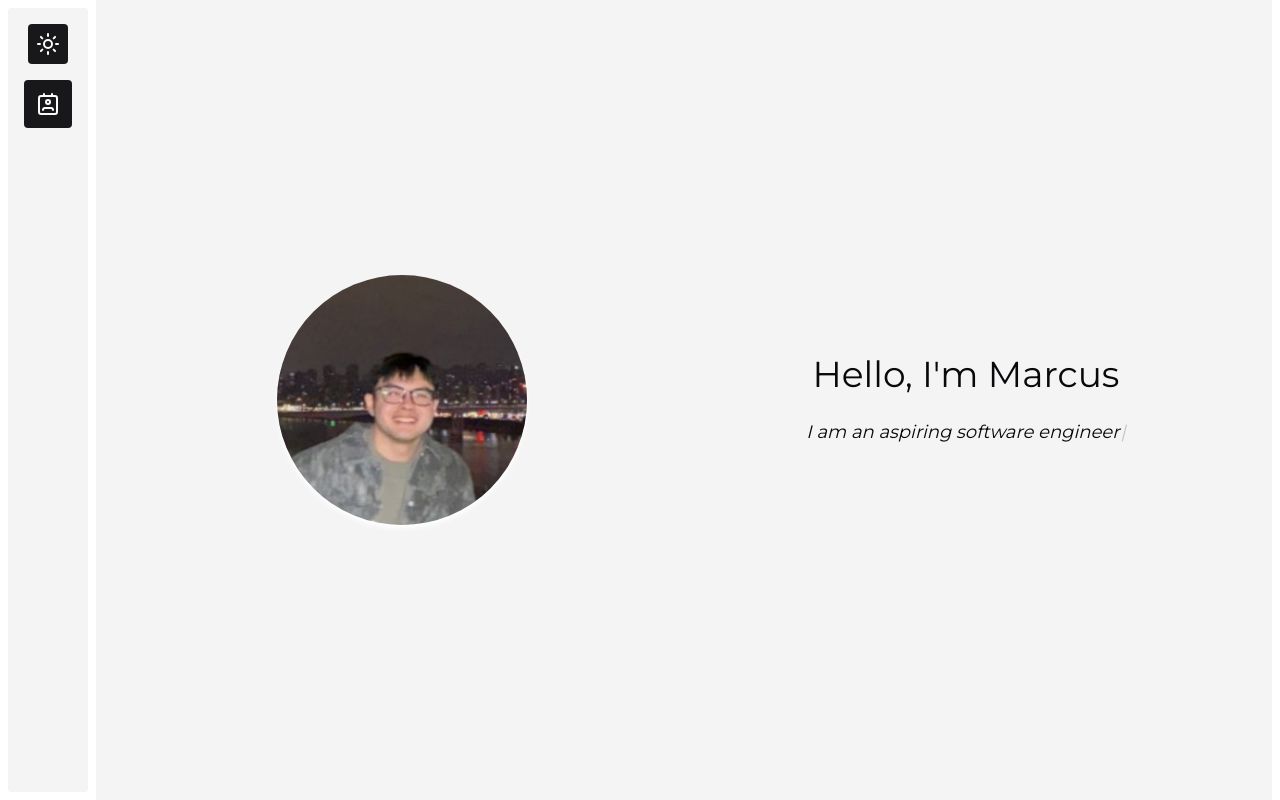
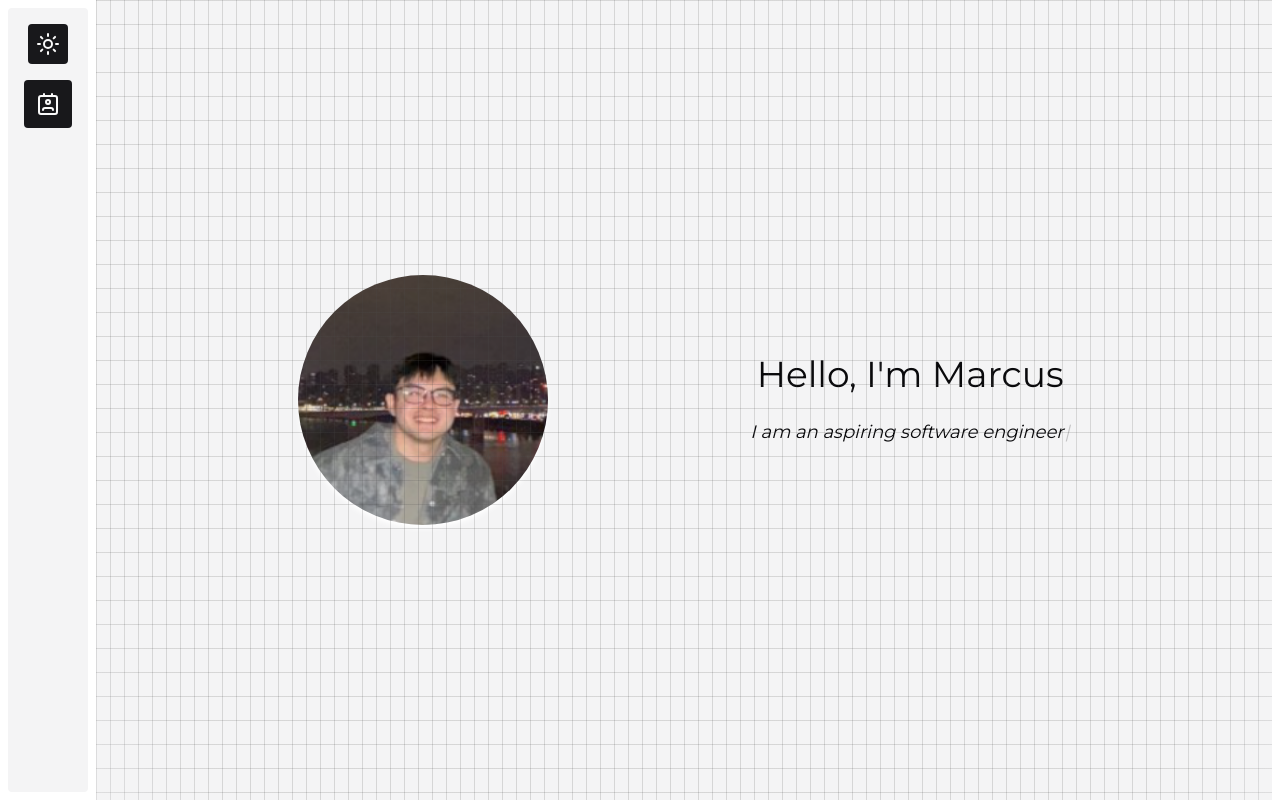
Before and after one commit to marcusyks/marcusyks.github.io, a Next.js app: page / in a window 1280 px wide. Shown: the part 8-808 px from the top of the page. Built offline with nearby package versions, Linux system fonts and the light colour scheme.

Commit message:
edited background

```diff
--- a/src/app/globals.css
+++ b/src/app/globals.css
@@ -73,6 +73,9 @@
     }
   }
 
+  .bg-design{
+    @apply absolute bottom-0 left-0 right-0 top-0 bg-[linear-gradient(to_right,#4f4f4f2e_1px,transparent_1px),linear-gradient(to_bottom,#4f4f4f2e_1px,transparent_1px)] bg-[size:14px_24px] [mask-image:radial-gradient(ellipse_80%_50%_at_50%_0%,#000_70%,transparent_110%)]
+  }
   .btn-animation{
     @apply transition ease-in delay-100 hover:scale-105 cursor-pointer
   }
--- a/src/app/structure/introduction.tsx
+++ b/src/app/structure/introduction.tsx
@@ -4,8 +4,8 @@ import Image from "next/image";
 
 export default function Introduction(){
     return(
-        <div className="section flex-col sm:flex-row gap-4 md:gap-0" id='introduction'>
-            <div className='flex flex-col justify-center items-center sm:w-1/2'>
+        <div className="section flex-col sm:flex-row md:gap-0" id='introduction'>
+            <div className='flex flex-col sm:justify-evenly sm:flex-row items-center w-full gap-6'>
                 <Image
                     src='/profile.png'
                     width={160}
@@ -13,10 +13,10 @@ export default function Introduction(){
                     alt='profile picture'
                     className="shadow-md shadow-background rounded-full md:w-[250px] md:h-[250px]"
                 />
-            </div>
-            <div className="sm:w-1/2 flex justify-center items-center gap-6 flex-col">
-                <p className="animate-bounce repeat-[3.5] ease-in-out text-4xl">Hello, I'm Marcus</p>
-                <TypingEffect content='I am an aspiring software engineer'/>
+                <div className="flex justify-center items-center gap-6 flex-col">
+                    <p className="animate-bounce repeat-[3.5] ease-in-out text-4xl">Hello, I'm Marcus</p>
+                    <TypingEffect content='I am an aspiring software engineer'/>
+                </div>
             </div>
         </div>
     );
--- a/src/app/structure/mainpage.tsx
+++ b/src/app/structure/mainpage.tsx
@@ -13,8 +13,8 @@ export default function MainPage(props: JSONContent) {
     const projectData = props.project;
 
     return (
-      <div className="bg-secondary lg:m-2 lg:ml-24 w-full lg:pb-0 flex flex-col scroll-smooth" id='mainpage'>
-        {/* <AnchorButton type='down'/> */}
+      <div className="relative w-full bg-secondary lg:m-2 lg:ml-24 lg:pb-0 flex flex-col scroll-smooth" id='mainpage'>
+        <div className='bg-design'></div>
         <Introduction/>
         <Skills {...skillsData}/>
         <Internship {...internshipData}/>
```
